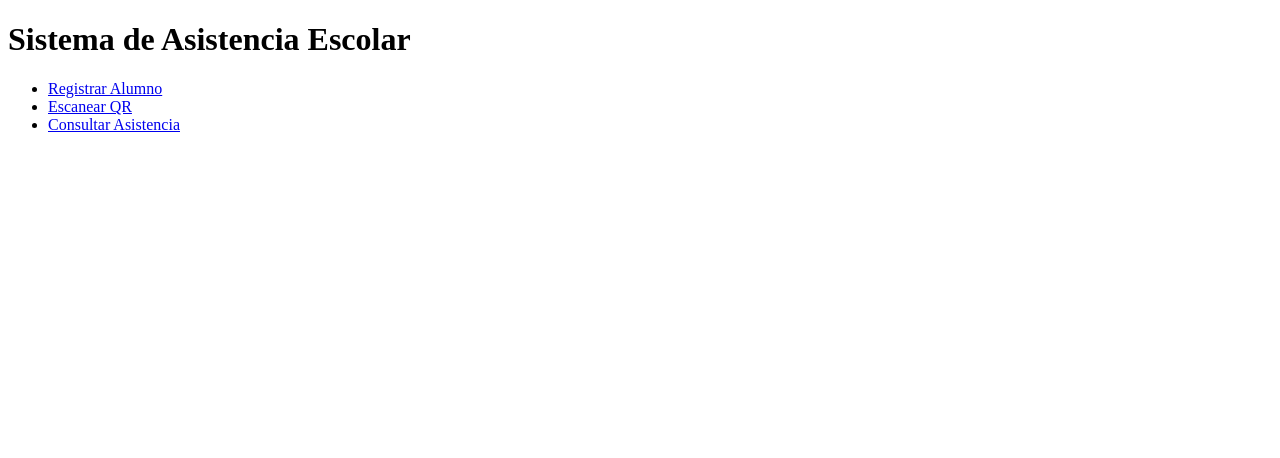
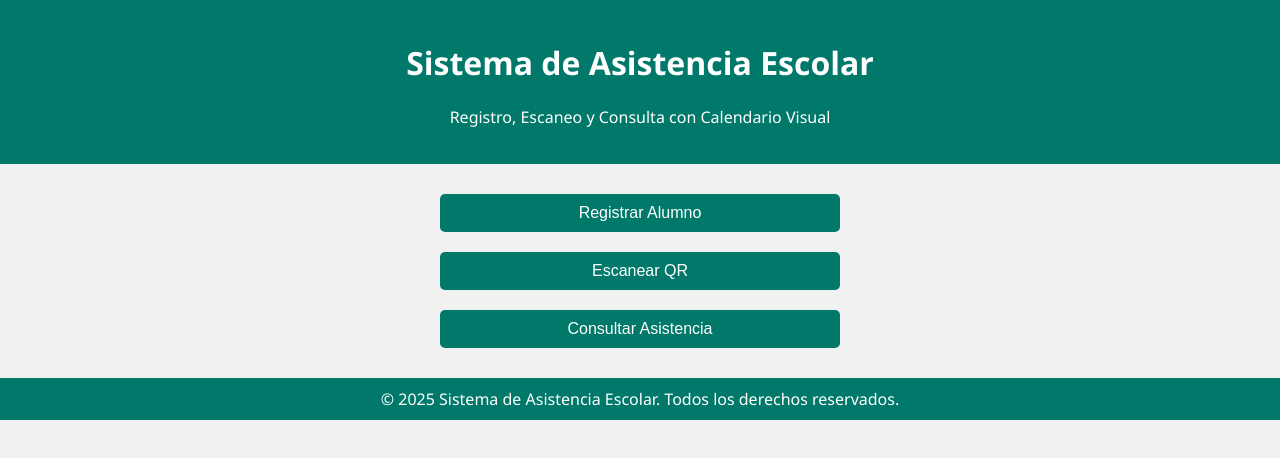
Before and after one commit to Gsr1989/educacionbasica, a plain HTML site: page templates/index.html in a window 1280 px wide. Drawn offline with Linux system fonts and the light colour scheme.

Commit message:
Update index.html

```diff
--- a/templates/index.html
+++ b/templates/index.html
@@ -1,15 +1,45 @@
 <!DOCTYPE html>
 <html lang="es">
 <head>
-  <meta charset="UTF-8">
-  <title>Inicio</title>
+  <meta charset="UTF-8" />
+  <meta name="viewport" content="width=device-width, initial-scale=1.0"/>
+  <title>Sistema de Asistencia Escolar</title>
+  <style>
+    body { font-family: 'Segoe UI', sans-serif; background-color: #f1f1f1; margin: 0; padding: 0; }
+    header { background: #00796b; color: white; text-align: center; padding: 20px 0; }
+    footer { background: #00796b; color: white; text-align: center; padding: 10px 0; margin-top: 20px; }
+    .button-container { max-width: 400px; margin: 20px auto; }
+    button { background-color: #00796b; color: white; padding: 10px; border: none; border-radius: 5px;
+             cursor: pointer; font-size: 16px; width: 100%; margin: 10px 0; }
+    button:hover { background-color: #004d40; }
+  </style>
 </head>
 <body>
-  <h1>Sistema de Asistencia Escolar</h1>
-  <ul>
-    <li><a href="/registrar">Registrar Alumno</a></li>
-    <li><a href="#" onclick="location.href='/escanear.html';">Escanear QR</a></li>
-    <li><a href="/consultar">Consultar Asistencia</a></li>
-  </ul>
+  <header>
+    <h1>Sistema de Asistencia Escolar</h1>
+    <p>Registro, Escaneo y Consulta con Calendario Visual</p>
+  </header>
+
+  <div class="button-container">
+    <button onclick="location.href='/registrar'">Registrar Alumno</button>
+    <button onclick="scanQR()">Escanear QR</button>
+    <button onclick="location.href='/consultar'">Consultar Asistencia</button>
+  </div>
+
+  <footer>&copy; 2025 Sistema de Asistencia Escolar. Todos los derechos reservados.</footer>
+
+  <script>
+    async function scanQR() {
+      const curp = prompt("Introduce la CURP (simulación de QR):");
+      if (!curp) return;
+      const res = await fetch("/escanear", {
+        method: "POST",
+        headers: { "Content-Type": "application/json" },
+        body: JSON.stringify({ curp })
+      });
+      const j = await res.json().catch(()=>({mensaje:"Error"}));
+      alert(j.mensaje || "Error desconocido");
+    }
+  </script>
 </body>
 </html>
```
